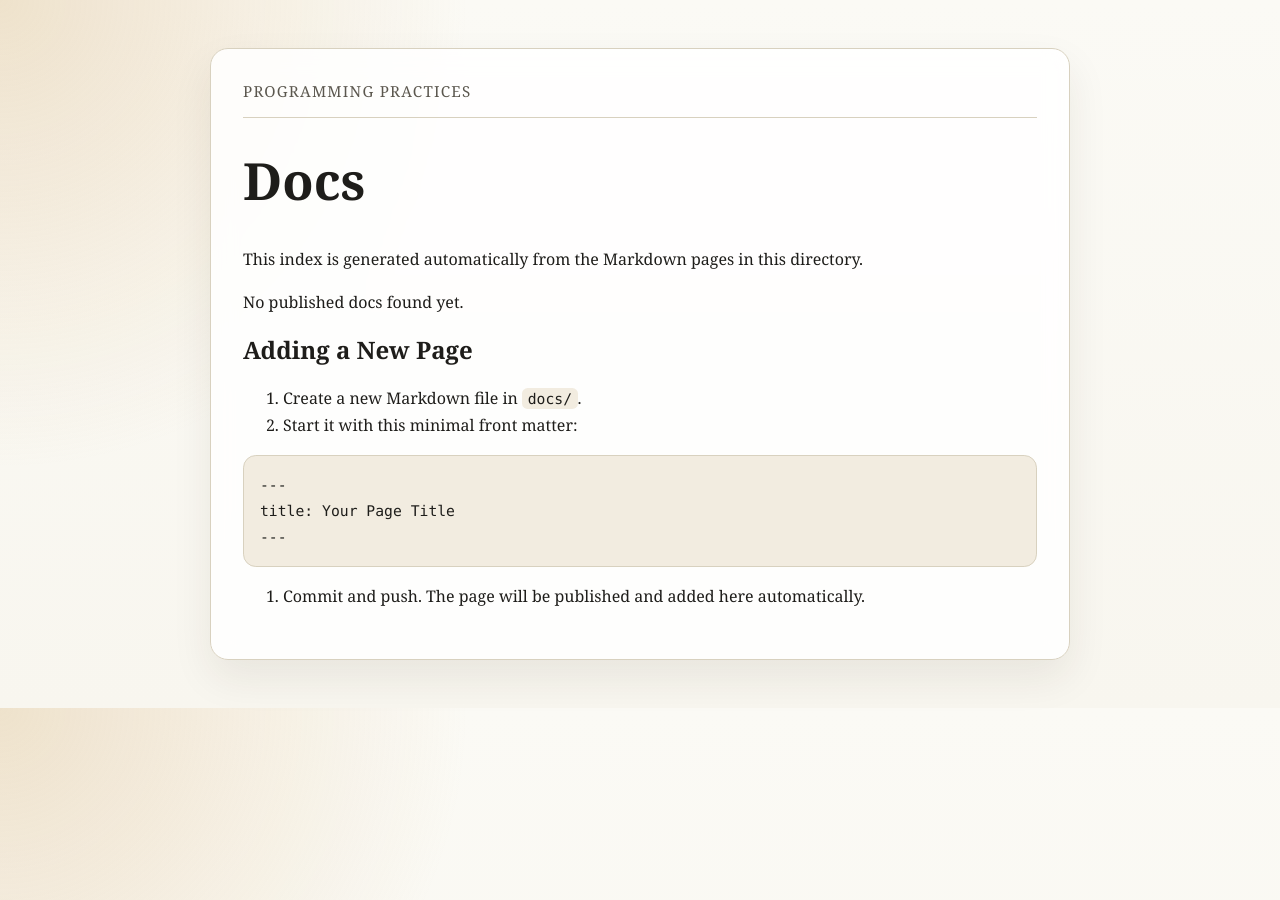
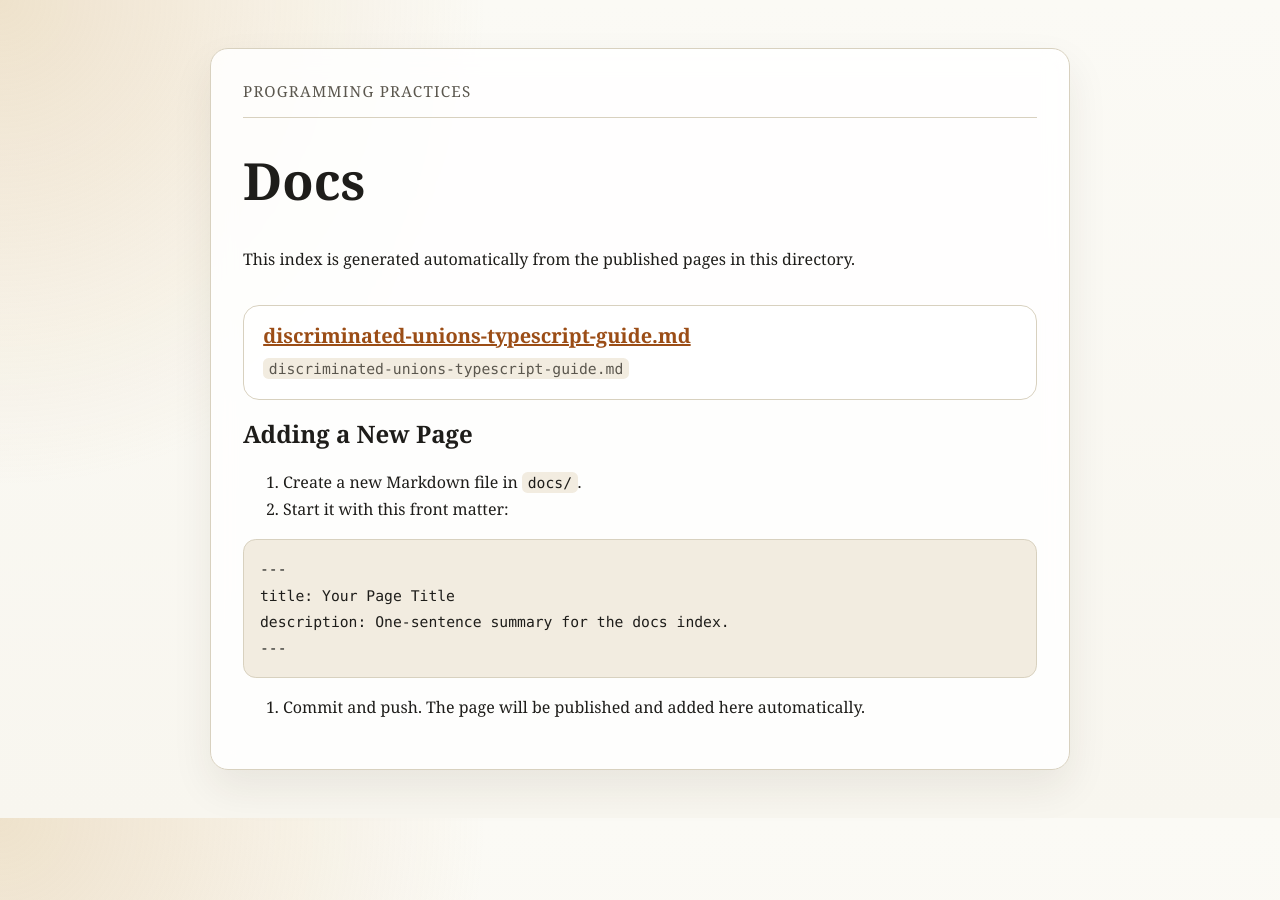
Before and after one commit to bjing/programming-practices, a Jekyll site: the page built from docs/index.md, in a window 1280 px wide. Built offline with Jekyll 4.4.1, drawn with Linux system fonts in a browser that asks for light colours.

Commit message:
Fix pages

````diff
--- a/docs/_layouts/default.html
+++ b/docs/_layouts/default.html
@@ -116,6 +116,32 @@
         max-width: 100%;
       }
 
+      .doc-list {
+        display: grid;
+        gap: 1rem;
+        margin-top: 2rem;
+      }
+
+      .doc-card {
+        padding: 1.1rem 1.2rem;
+        border: 1px solid var(--line);
+        border-radius: 1rem;
+        background: rgba(255, 255, 255, 0.65);
+      }
+
+      .doc-card h2 {
+        margin: 0 0 0.45rem;
+        font-size: 1.25rem;
+      }
+
+      .doc-card p {
+        margin: 0.35rem 0 0;
+      }
+
+      .doc-meta {
+        color: var(--muted);
+      }
+
       @media (max-width: 640px) {
         .shell {
           margin: 1rem auto;
--- a/docs/index.md
+++ b/docs/index.md
@@ -4,14 +4,22 @@ title: Docs
 
 # Docs
 
-This index is generated automatically from the Markdown pages in this directory.
+This index is generated automatically from the published pages in this directory.
 
-{% assign doc_pages = site.pages | where_exp: "item", "item.name != 'index.md'" | where_exp: "item", "item.ext == '.md'" | sort: "title" %}
+{% assign doc_pages = site.html_pages | where_exp: "item", "item.url != '/'" | sort: "title" %}
 
 {% if doc_pages.size > 0 %}
+<div class="doc-list">
 {% for page in doc_pages %}
-- [{{ page.title | default: page.name | replace: '.md', '' }}]({{ page.url | relative_url }})
+  <article class="doc-card">
+    <h2><a href="{{ page.url | relative_url }}">{{ page.title | default: page.name | replace: '.html', '' }}</a></h2>
+    {% if page.description %}
+      <p>{{ page.description }}</p>
+    {% endif %}
+    <p class="doc-meta"><code>{{ page.path | default: page.name }}</code></p>
+  </article>
 {% endfor %}
+</div>
 {% else %}
 No published docs found yet.
 {% endif %}
@@ -19,11 +27,12 @@ No published docs found yet.
 ## Adding a New Page
 
 1. Create a new Markdown file in `docs/`.
-2. Start it with this minimal front matter:
+2. Start it with this front matter:
 
 ```md
 ---
 title: Your Page Title
+description: One-sentence summary for the docs index.
 ---
 ```
 
````
Also changed, not shown: docs/_templates/page.md (+1 -0 lines), docs/discriminated-unions-typescript-guide.md (+1 -0 lines).
